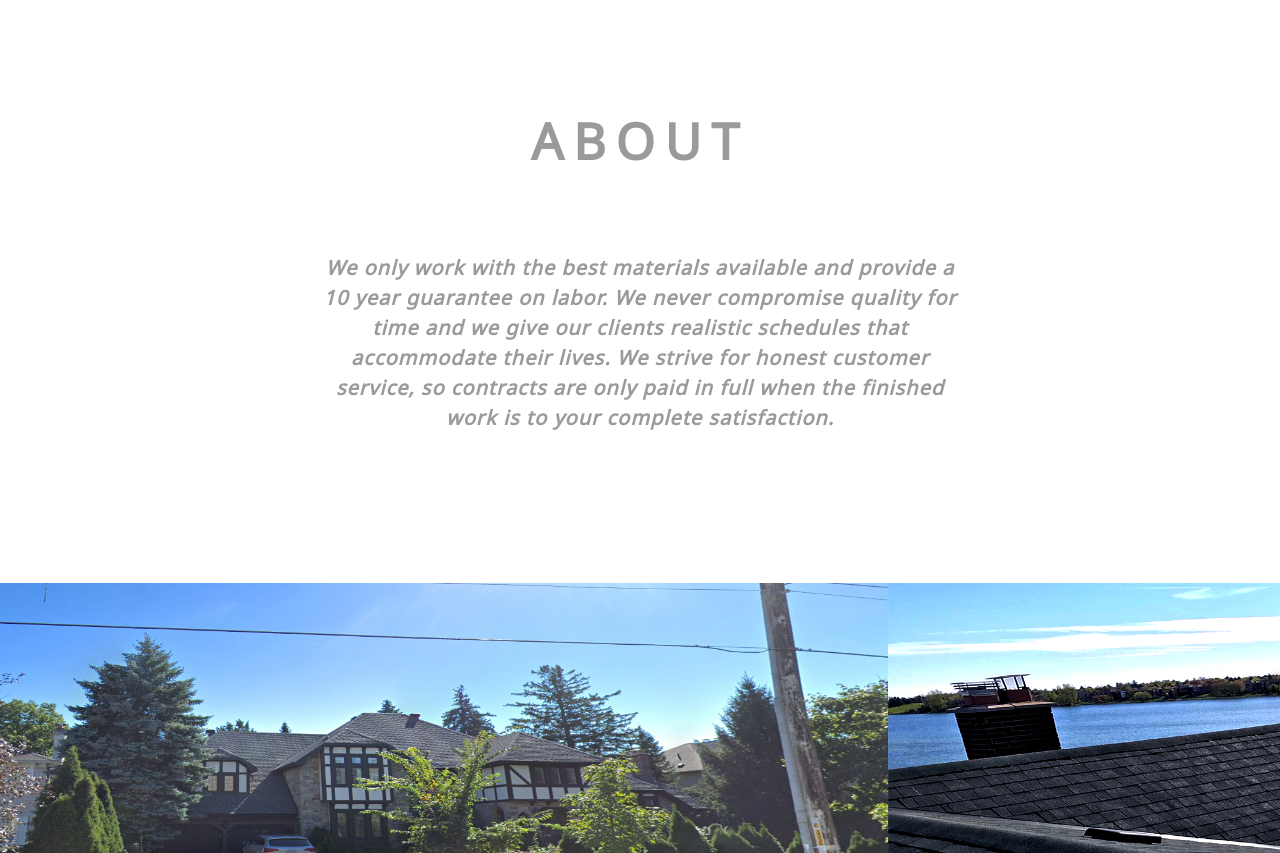
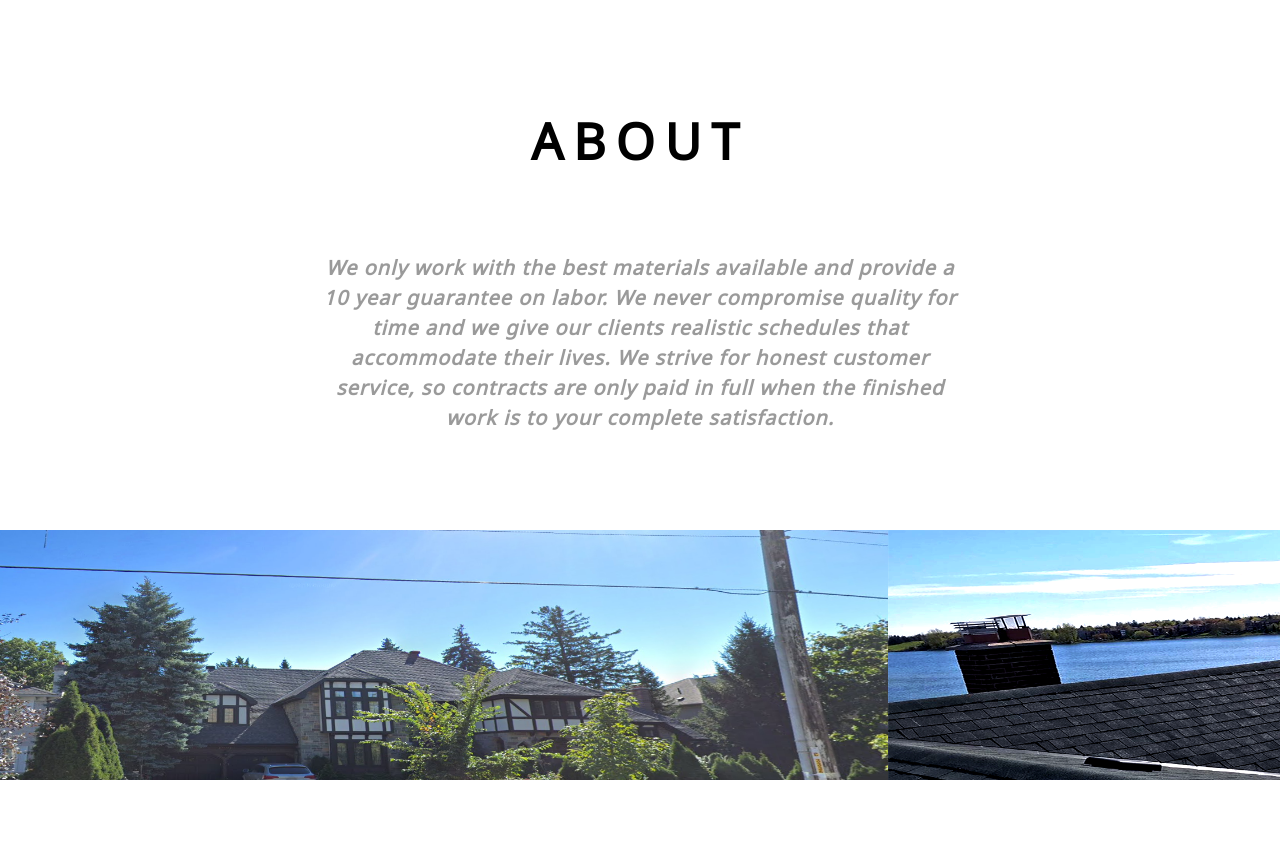
Before and after one commit to dalicode/paragon-website, a website: page index.html in a window 1280 px wide. Shown: the part 820-1673 px from the top of the page. After the commit the page ends 1600 px from the top, so only its background shows below. Drawn offline with Linux system fonts and the light colour scheme.

Commit message:
anchored image banner to the bottom of about container

```diff
--- a/style.css
+++ b/style.css
@@ -117,6 +117,7 @@ body {
   text-transform: uppercase;
   font-size: 5rem;
   letter-spacing: 1rem;
+  color: black;
 }
 
 .about-text {
@@ -128,10 +129,15 @@ body {
   letter-spacing: 0.1rem;
   line-height: 3rem;
 }
-.image-banner{
+
+.image-banner {
+  position: absolute;
+  bottom: 0;
+  width: 100%;
   text-align: left;
   display: flex;
-    max-height: 270px;
+  margin-bottom: auto;
+  max-height: 250px;
 }
 
 .about-images {
@@ -143,7 +149,6 @@ body {
 .shrink {
   flex: 1.3;
 }
-
 
 .testimonials {
   margin-top: 10px;
```
Also changed, not shown: index.html (+2 -3 lines). Lines whose indentation alone changed are shown as unchanged.
